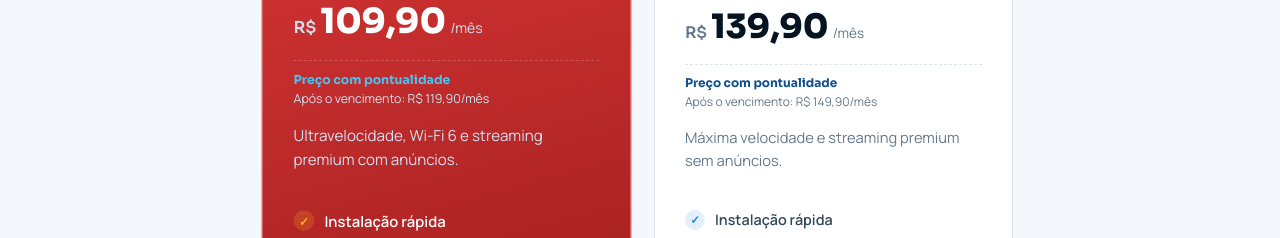
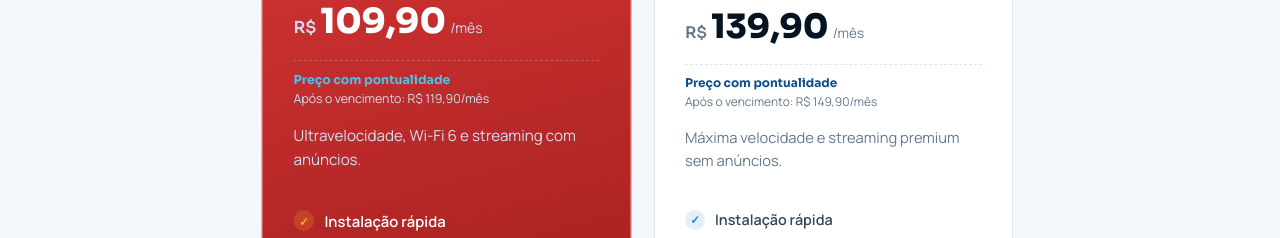
Before and after one commit to vitorgomes1306/fx-telecom, a React (Vite) app: page / in a window 1280 px wide. Shown: the part 1860-2098 px from the top of the page. Built offline with nearby package versions, Linux system fonts and the light colour scheme.

Commit message:
Mudanças nos plsnos

```diff
--- a/src/components/Plans.jsx
+++ b/src/components/Plans.jsx
@@ -91,7 +91,7 @@ function Plans() {
               )}
 
               <a
-                href={`tel:${CONTACT.phoneTel}`}
+                href={`https://wa.me/${CONTACT.phoneTel}?text=Ol%C3%A1%2C%20gostaria%20de%20assinar%20o%20plano%20${plan.speed}%20MEGA%20da%20Fx Telecom.`}
                 className={`btn btn-block ${plan.highlight ? 'btn-primary' : 'btn-outline'}`}
               >
                 Assinar agora
--- a/src/data/config.js
+++ b/src/data/config.js
@@ -51,7 +51,7 @@ export const PLANS = [
     priceAfterDue: '119,90',
     tagline: 'Diversão para toda a família',
     description:
-      'Ultravelocidade, Wi-Fi 6 e streaming premium com anúncios.',
+      'Ultravelocidade, Wi-Fi 6 e streaming com anúncios.',
     wifi6: true,
     streaming: '1 Streaming com anúncios',
     highlight: true,
```
Also changed, not shown: 1 other file (tests, documents, lock files or other folders).
